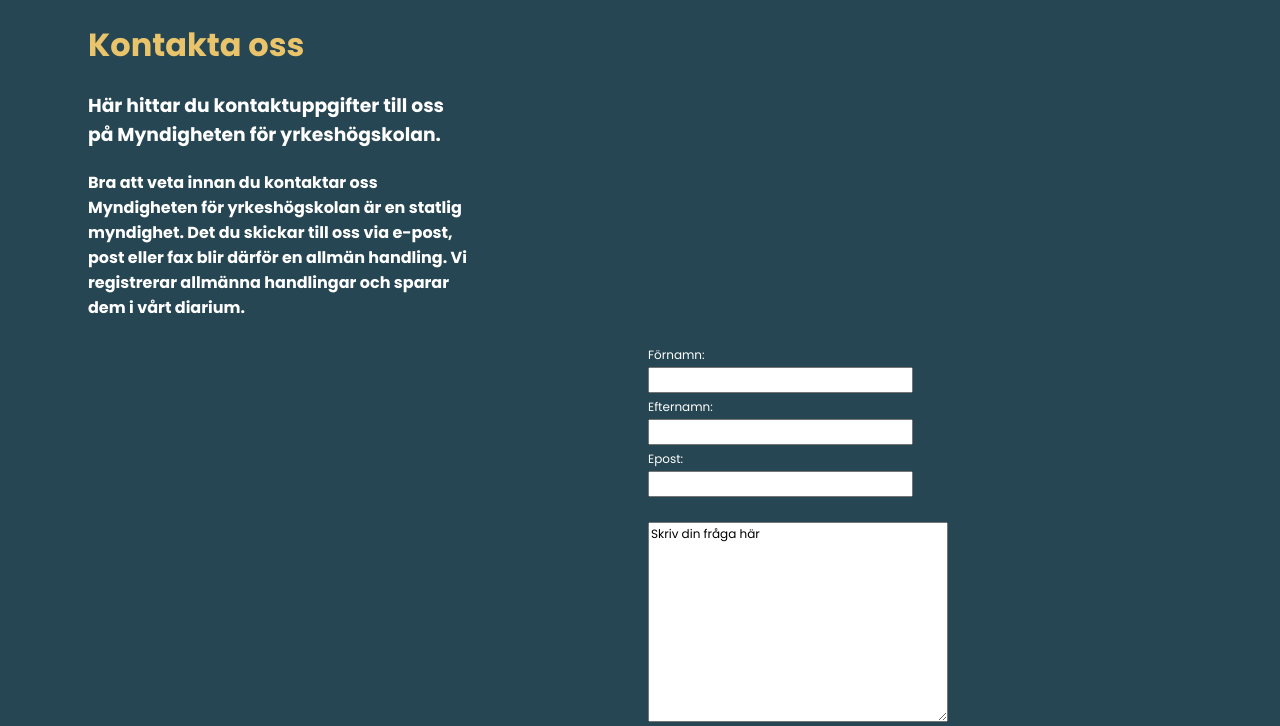
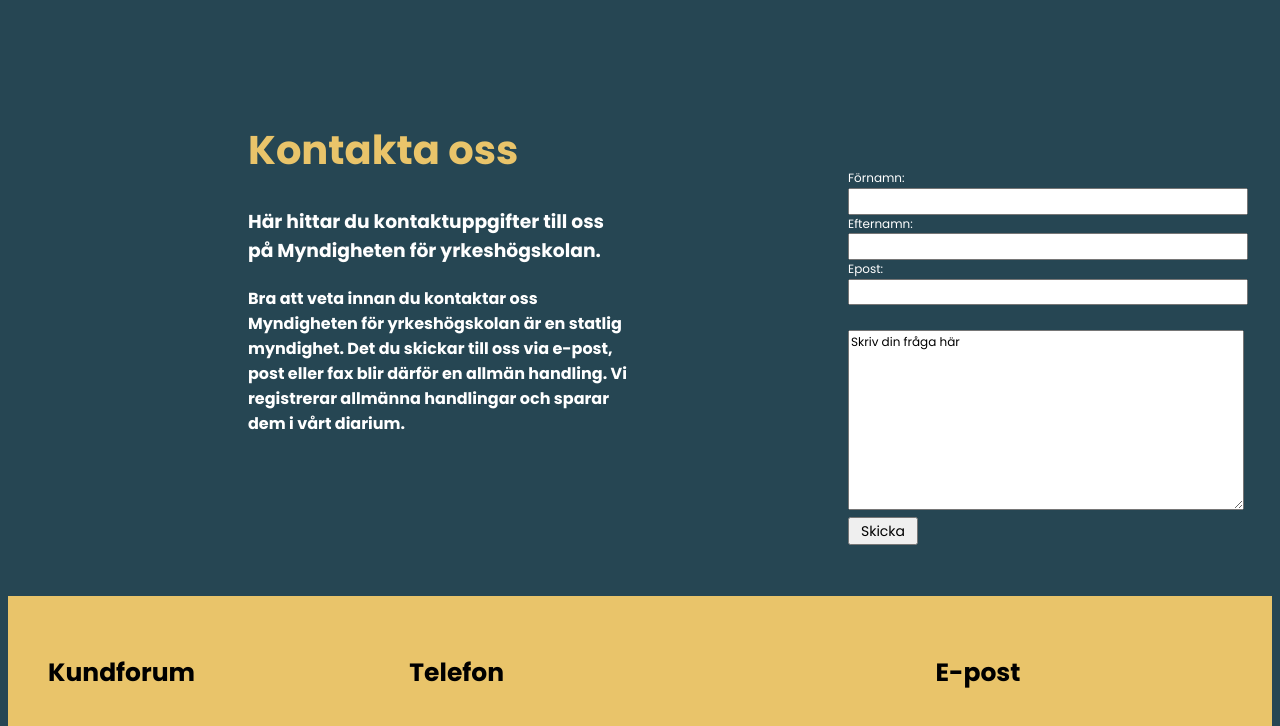
Before and after one commit to chas-academy/u02-redesign-sputnik, a plain HTML site: page page/contact.html in a window 1280 px wide. Shown: the top 726 px of the page. Drawn offline with Linux system fonts and the light colour scheme; files whose address does not match are found by name.

Commit message:
fixed form

```diff
--- a/Styles/contact.css
+++ b/Styles/contact.css
@@ -13,13 +13,15 @@
 
 h1 {
     color: #e9c46a;
-    margin-left: 5rem;
+    margin-left: 15rem;
+    margin-top: 3em;
+    font-size: 40px;
 }
 
 h3 {
     color: white;
     max-width: 30%;
-    margin-left: 5rem;
+    margin-left: 15rem;
 }
 
 h4 {
@@ -27,27 +29,39 @@
     font-size: 16px;
     max-width: 30%;
     font-style: 100;
-    margin-left: 5rem;
+    margin-left: 15rem;
 }
+
 
 /* Form start */
 
-form {
-  display: block;
-  margin-left: 40rem;
+.contactinfo {
+  display: flex;
+  margin-left: 50rem;
+  width: 12em;
+  height: 2em;
+  position: absolute;
+  margin-top: -19em;
+
+}
+
+input {
+    width: 30em;
+    height: 2em;
 }
 
 .smalltextbox {
-    display: relative;
+    display: flex;
     font-size: 12px;
     color: white;
+
 }
 
 .bigtextbox {
     display: relative;
     font-size: 12px;
-    width: 300px;
-    height: 200px;
+    width: 33em;
+    height: 15em;
     font-family: "Poppins", "Inter", Arial, Helvetica, sans-serif;
 
 }
@@ -57,13 +71,15 @@
     font-style: bold;
     font-family: "Poppins", "Inter", Arial, Helvetica, sans-serif;
     cursor: pointer;
+    width: 5em;
+    height: 2em;
 }
 
 /* Form end */
 
 .box-container {
     display: flex;
-    margin-top: 60px;
+    margin-top: 10em;
     padding-right: 3em;
     background-color: #e9c46a;
     width: 100%;
@@ -132,4 +148,4 @@
   @media (max-width: 1024px) {
     .box-container2 {
       max-width: 1024px;
-    }
+    }§
--- a/page/contact.html
+++ b/page/contact.html
@@ -62,24 +62,24 @@
         Myndigheten för yrkeshögskolan är en statlig myndighet. Det du skickar till oss via e-post, post eller fax blir därför en allmän handling. Vi registrerar allmänna handlingar och sparar dem i vårt diarium.</h4>
 
 
-        <form>
-
-        <label class="smalltextbox" for="firstname">Förnamn:</label><br>
+        <form class="contactinfo">
+            <ul>
+        <label class="smalltextbox" for="firstname">Förnamn:</label>
         <input type="text" name="firstname"><br>
 
-        <label class="smalltextbox" for="lastname">Efternamn:</label><br>
+        <label class="smalltextbox" for="lastname">Efternamn:</label>
         <input type="text" name="lastname"><br>
 
-        <label class="smalltextbox" for="epost">Epost:</label><br>
+        <label class="smalltextbox" for="epost">Epost:</label>
         <input type="text" name="epost"><br><br>
 
         <textarea class="bigtextbox" name="message">Skriv din fråga här</textarea> <br>
 
         <input class="button" type="submit" onclick="alert('Tack för din förfrågan!')" value="Skicka">
-
+    </ul>
     </form>
 
-<article class="box-container">
+<div class="box-container">
 <ul>
 <li><h5>Kundforum</h5></li>
 <p>Se vanliga frågor och svar samt ställ dina frågor i vårt digitala frågeforum.</p>
@@ -97,10 +97,10 @@
 <br> Webbfrågor: webbredaktionen@myh.se
 <br>Personlig e-post enligt fornamn.efternamn@myh.se</p>
 </ul>
-</article>
+</div>
 
 
-<main class="box-container2">
+<div class="box-container2">
     <ul>
     <li><h6>Postadress Västerås</h6></li>
     <p>Myndigheten för yrkeshögskolan
@@ -139,7 +139,7 @@
 
 <iframe class="map" src="https://www.google.com/maps/d/embed?mid=1L3OUJ54Gc-DTrVXO42gGKPY9z6c" alt="Detta är en karta var MYH:s adress är."></iframe>
 
-</main>
+        </div>
 
  <!--Footer start
 
```
